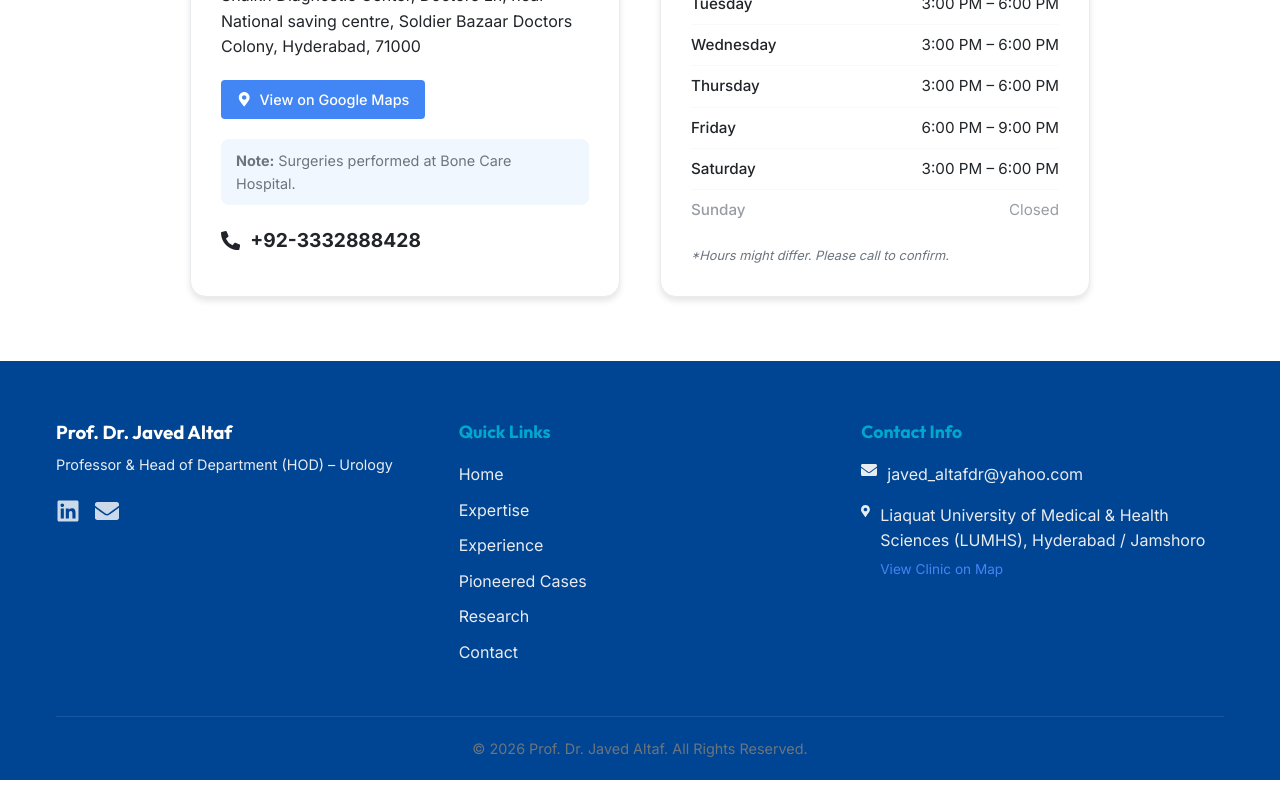
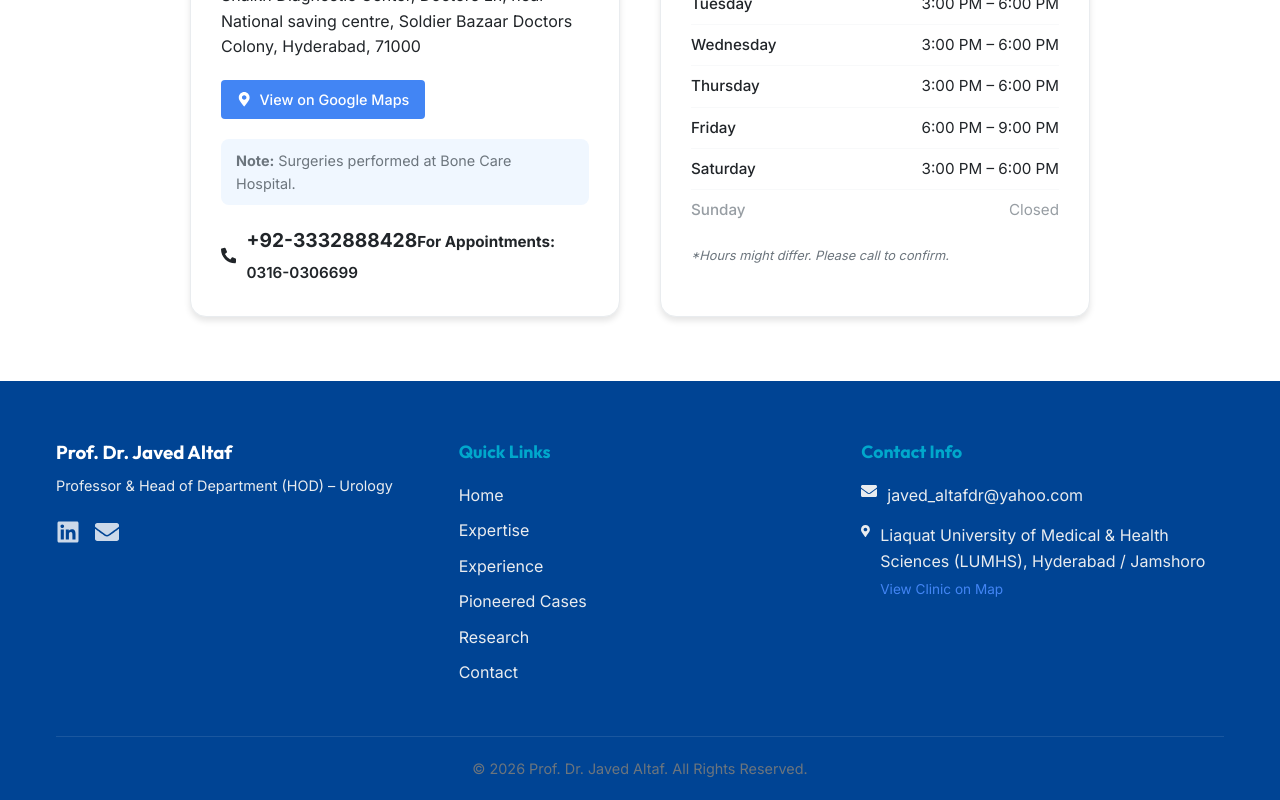
Before and after one commit to M-Nabeegh/altafwebsite, a React (Vite) app: page / in a window 1280 px wide. Shown: the part 5688-6488 px from the top of the page. Built offline with nearby package versions, Linux system fonts and the light colour scheme.

Commit message:
UI: Add Contact Number for Appointments

```diff
--- a/src/components/Contact.jsx
+++ b/src/components/Contact.jsx
@@ -28,7 +28,12 @@ const Contact = () => {
 
             <div className="phone-block">
               <FaPhoneAlt />
-              <a href={`tel:${doctorProfile.phone}`}>{doctorProfile.phone}</a>
+              <div className="d-flex flex-column">
+                <a href={`tel:${doctorProfile.phone}`}>{doctorProfile.phone}</a>
+                <span className="appointment-text">
+                  <strong>For Appointments:</strong> <a href={`tel:${doctorProfile.appointmentPhone}`}>{doctorProfile.appointmentPhone}</a>
+                </span>
+              </div>
             </div>
           </div>
 
@@ -134,6 +139,16 @@ const Contact = () => {
           color: var(--primary-color);
         }
 
+        .appointment-text {
+            font-size: 0.95rem;
+            margin-top: 5px;
+            font-weight: 400;
+        }
+
+        .appointment-text a {
+            font-weight: 600;
+        }
+
         .hours-list {
           list-style: none;
         }
--- a/src/data/content.js
+++ b/src/data/content.js
@@ -14,6 +14,7 @@ export const doctorProfile = {
     languages: ["English", "Urdu", "Hindi", "Punjabi"],
     email: "javed_altafdr@yahoo.com",
     phone: "+92-3332888428",
+    appointmentPhone: "0316-0306699",
     address: "Shaikh Diagnostic Center, Doctors Ln, near National saving centre, Soldier Bazaar Doctors Colony, Hyderabad, 71000",
     googleMapsLink: "https://www.google.com/maps?s=web&sca_esv=b9266a0addfdcf78&client=safari&hs=uqUU&lqi=ChdtYXJ5YW0gdXJvbG9neSBjbGluaWPCoJIBDm1lZGljYWxfY2xpbmlj&vet=12ahUKEwjBoqLrlIuSAxUUSmwGHbC7LfkQ1YkKegQIHRAB..i&cs=1&um=1&ie=UTF-8&fb=1&gl=pk&sa=X&geocode=KSPC2FMAcUw5MUTTZzM87M0W&daddr=Shaikh+Diagnostic+Center,+Doctors+Ln,+near+National+saving+centre,+Soldier+Bazaar+Doctors+Colony,+Hyderabad,+71000",
     linkedin: "https://www.linkedin.com/in/drjavedaltaf",
```
